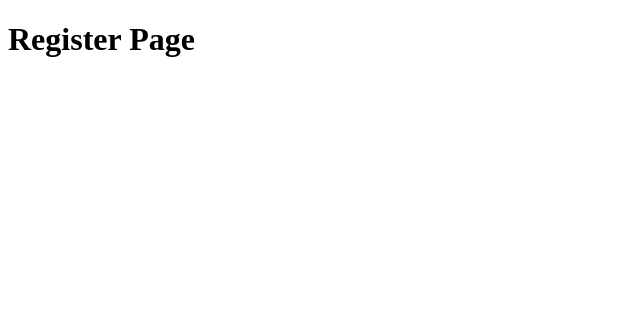
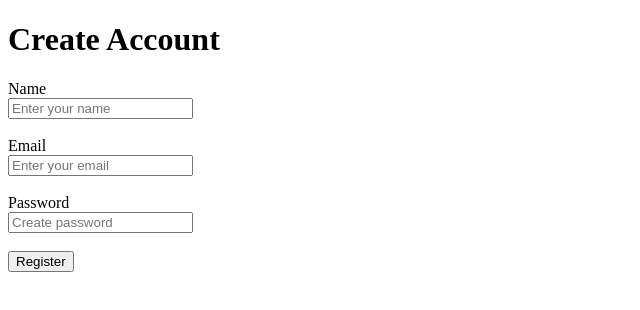
Before and after one commit to DebuggingDork/PawSome-frontend, a React (Vite) app in the folder frontend/: page /register in a window 1280 px wide. Shown: the top 310 px of the page, without its empty margins (0-640 px from the left). Built offline with nearby package versions, Linux system fonts and the light colour scheme.

Commit message:
Create home about contact login and register pages

```diff
--- /dev/null
+++ b/frontend/src/components/Navbar/Navbar.tsx
@@ -0,0 +1,15 @@
+import { Link } from "react-router-dom";
+
+function Navbar() {
+  return (
+    <nav>
+      <Link to="/">Home</Link>
+      {" | "}
+      <Link to="/about">About</Link>
+      {" | "}
+      <Link to="/contact">Contact Us</Link>
+    </nav>
+  );
+}
+
+export default Navbar;
--- a/frontend/src/main.tsx
+++ b/frontend/src/main.tsx
@@ -2,7 +2,9 @@ import ReactDOM from "react-dom/client";
 import { BrowserRouter } from "react-router-dom";
 import App from "./App";
 
-ReactDOM.createRoot(document.getElementById("root")!).render(
+ReactDOM.createRoot(
+  document.getElementById("root")!
+).render(
   <BrowserRouter>
     <App />
   </BrowserRouter>
--- /dev/null
+++ b/frontend/src/pages/About/About.tsx
@@ -0,0 +1,18 @@
+import Navbar from "../../components/Navbar/Navbar";
+
+function About() {
+  return (
+    <>
+      <Navbar />
+
+      <h1>About Us</h1>
+
+      <p>
+        Pawsome helps pet lovers connect, care for pets,
+        and find adoption opportunities.
+      </p>
+    </>
+  );
+}
+
+export default About;
--- /dev/null
+++ b/frontend/src/pages/Contact/Contact.tsx
@@ -0,0 +1,16 @@
+import Navbar from "../../components/Navbar/Navbar";
+
+function Contact() {
+  return (
+    <>
+      <Navbar />
+
+      <h1>Contact Us</h1>
+
+      <p>Email: pawsome@example.com</p>
+      <p>Phone: +91 9876543210</p>
+    </>
+  );
+}
+
+export default Contact;
--- a/frontend/src/pages/Home/Home.tsx
+++ b/frontend/src/pages/Home/Home.tsx
@@ -1,5 +1,24 @@
+import { useNavigate } from "react-router-dom";
+import Navbar from "../../components/Navbar/Navbar";
+
 function Home() {
-  return <h1>Home Page</h1>;
+  const navigate = useNavigate();
+
+  return (
+    <>
+      <Navbar />
+
+      <div>
+        <h1>Welcome to Pawsome</h1>
+
+        <p>Your companion for pet care and adoption.</p>
+
+        <button onClick={() => navigate("/login")}>
+          Get Started
+        </button>
+      </div>
+    </>
+  );
 }
 
 export default Home;
--- a/frontend/src/pages/Login/Login.tsx
+++ b/frontend/src/pages/Login/Login.tsx
@@ -1,5 +1,42 @@
+import { Link } from "react-router-dom";
+
 function Login() {
-  return <h1>Login Page</h1>;
+  return (
+    <div>
+      <h1>Login</h1>
+
+      <div>
+        <label>Email</label>
+        <br />
+        <input
+          type="email"
+          placeholder="Enter your email"
+        />
+      </div>
+
+      <br />
+
+      <div>
+        <label>Password</label>
+        <br />
+        <input
+          type="password"
+          placeholder="Enter your password"
+        />
+      </div>
+
+      <br />
+
+      <button>Login</button>
+
+      <p>
+        New User?{" "}
+        <Link to="/register">
+          Register Here
+        </Link>
+      </p>
+    </div>
+  );
 }
 
 export default Login;
--- a/frontend/src/pages/Register/Register.tsx
+++ b/frontend/src/pages/Register/Register.tsx
@@ -1,5 +1,56 @@
+import { useNavigate } from "react-router-dom";
+
 function Register() {
-  return <h1>Register Page</h1>;
+  const navigate = useNavigate();
+
+  const handleRegister = () => {
+    alert("Registration Successful");
+
+    navigate("/login");
+  };
+
+  return (
+    <div>
+      <h1>Create Account</h1>
+
+      <div>
+        <label>Name</label>
+        <br />
+        <input
+          type="text"
+          placeholder="Enter your name"
+        />
+      </div>
+
+      <br />
+
+      <div>
+        <label>Email</label>
+        <br />
+        <input
+          type="email"
+          placeholder="Enter your email"
+        />
+      </div>
+
+      <br />
+
+      <div>
+        <label>Password</label>
+        <br />
+        <input
+          type="password"
+          placeholder="Create password"
+        />
+      </div>
+
+      <br />
+
+      <button onClick={handleRegister}>
+        Register
+      </button>
+    </div>
+  );
 }
 
 export default Register;
--- a/frontend/src/routes/AppRoutes.tsx
+++ b/frontend/src/routes/AppRoutes.tsx
@@ -1,6 +1,8 @@
 import { Routes, Route } from "react-router-dom";
 
 import Home from "../pages/Home/Home";
+import About from "../pages/About/About";
+import Contact from "../pages/Contact/Contact";
 import Login from "../pages/Login/Login";
 import Register from "../pages/Register/Register";
 
@@ -8,7 +10,13 @@ function AppRoutes() {
   return (
     <Routes>
       <Route path="/" element={<Home />} />
+
+      <Route path="/about" element={<About />} />
+
+      <Route path="/contact" element={<Contact />} />
+
       <Route path="/login" element={<Login />} />
+
       <Route path="/register" element={<Register />} />
     </Routes>
   );
```
Also changed, not shown: frontend/src/layouts/MainLayout.tsx (added, +16 -0 lines).
